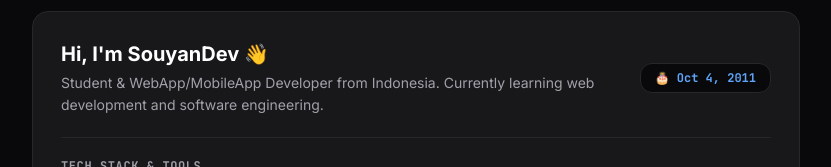
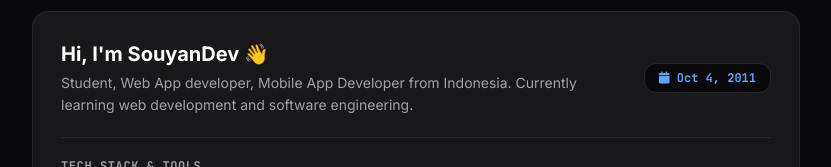
Before and after one commit to SanityGuy/birthday, a plain HTML site: page index.html in a window 1280 px wide. Shown: the part 466-633 px from the top of the page, without its empty margins (224-1055 px from the left). Drawn offline with nearby package versions, Linux system fonts and the light colour scheme.

Commit message:
feat: Updated writing

```diff
--- a/index.html
+++ b/index.html
@@ -96,11 +96,11 @@
                         Hi, I'm SouyanDev 👋
                     </h3>
                     <p class="text-zinc-400 text-sm mt-1 leading-relaxed">
-                        Student & WebApp/MobileApp Developer from Indonesia. Currently learning web development and software engineering.
+                        Student, Web App developer, Mobile App Developer from Indonesia. Currently learning web development and software engineering.
                     </p>
                 </div>
                 <div class="px-3.5 py-1.5 rounded-xl bg-zinc-950 border border-zinc-800 text-xs font-mono text-zinc-300 shrink-0 self-start sm:self-auto">
-                    🎂 <span class="text-blue-400 font-semibold">Oct 4, 2011</span>
+                     <span class="text-blue-400 font-semibold"><i class="fa-solid fa-calendar"></i> Oct 4, 2011</span>
                 </div>
             </div>
 
```
